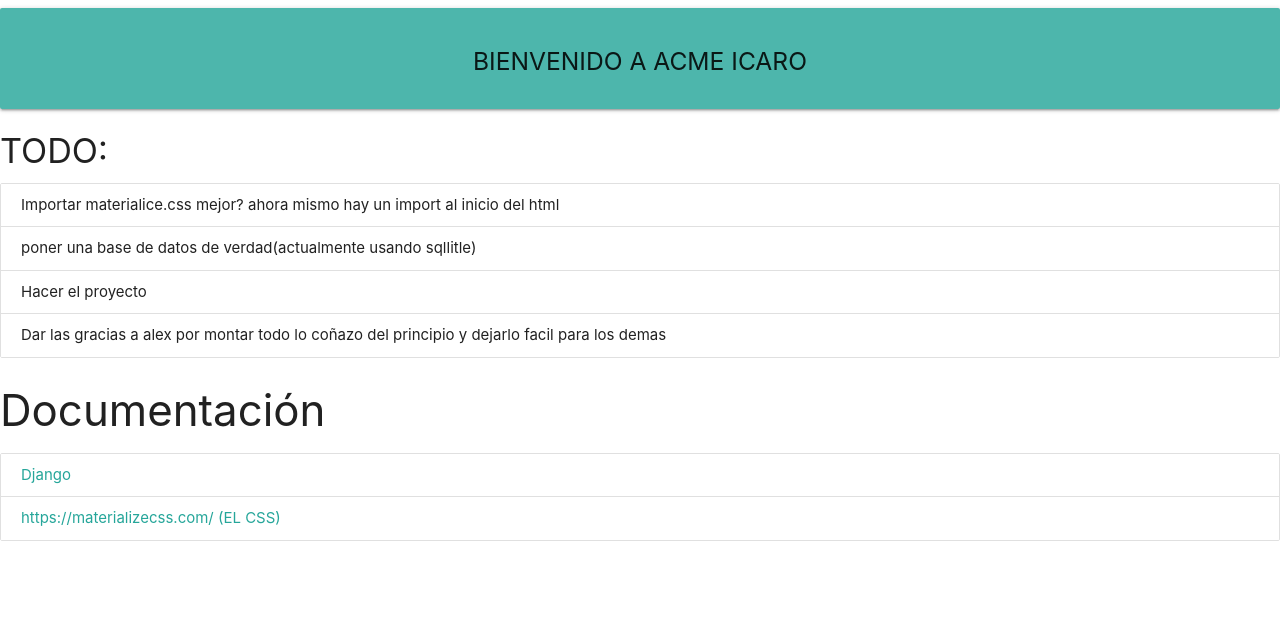
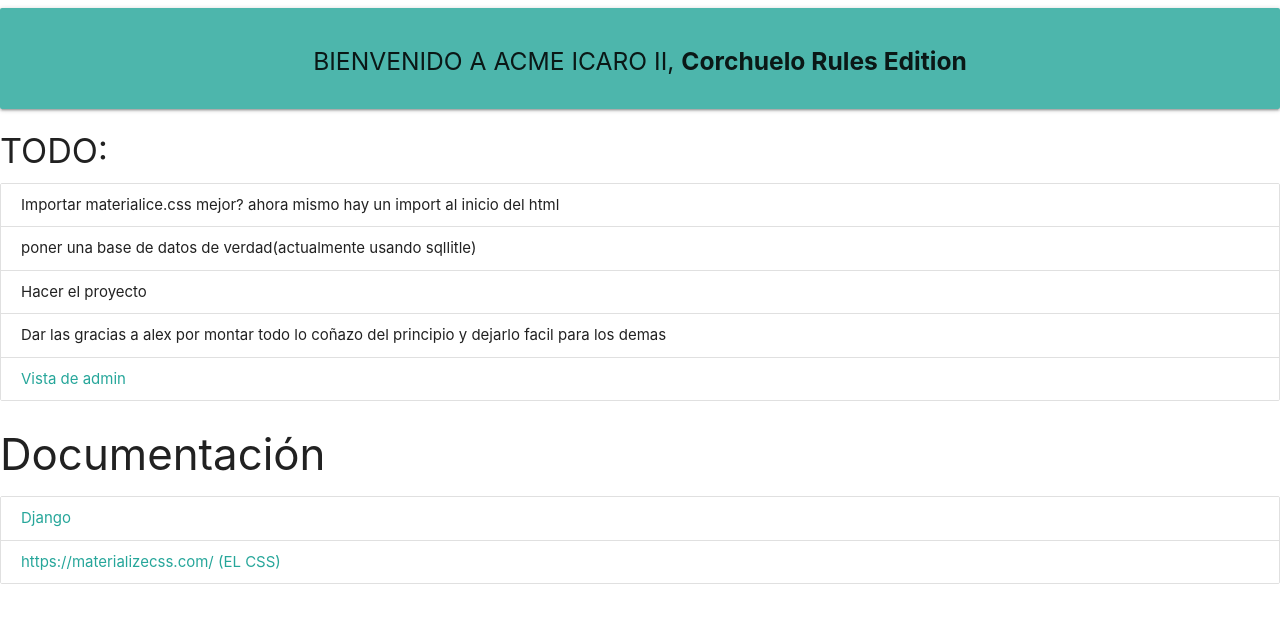
Before and after one commit to supremmaer/AIM-GAMES-PLATFORM, a Django app: page / in a window 1280 px wide. Shown: the top 623 px of the page. Run offline with Django 3.2, Linux system fonts and the light colour scheme.

Commit message:
Añadido href y titulo muy provisional

```diff
--- a/AIM_GAMES_PLATAFORM/templates/index.html
+++ b/AIM_GAMES_PLATAFORM/templates/index.html
@@ -7,17 +7,19 @@
     <script src="https://cdnjs.cloudflare.com/ajax/libs/materialize/1.0.0/js/materialize.min.js"></script>
 
 
-<div class="card-panel center teal lighten-2"><h5>BIENVENIDO A ACME ICARO</h5></div>
+<div class="card-panel center teal lighten-2"><h5>BIENVENIDO A ACME ICARO II, <b>Corchuelo Rules Edition</b></h5></div>
 <h4>TODO:</h4>
 <ul class="collection">
     <li class="collection-item">Importar materialice.css mejor? ahora mismo hay un import al inicio del html</li>
     <li class="collection-item">poner una base de datos de verdad(actualmente usando sqllitle)</li>
     <li class="collection-item">Hacer el proyecto</li>
     <li class="collection-item">Dar las gracias a alex por montar todo lo coñazo del principio y dejarlo facil para los demas</li>
+     <a href="http://localhost:8005/admin" class="collection-item">Vista de admin</a>
 
 </ul>
 <h3>Documentación</h3>
  <div class="collection">
      <a href="https://docs.djangoproject.com/en/2.1/ " class="collection-item">Django</a> </li>
      <a href="https://materializecss.com/" class="collection-item">https://materializecss.com/ (EL CSS)</a>
+
 </div>
```
